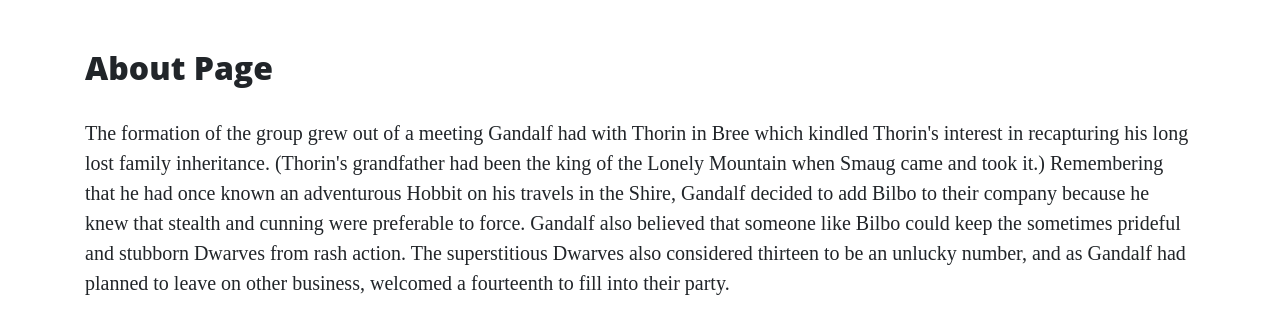
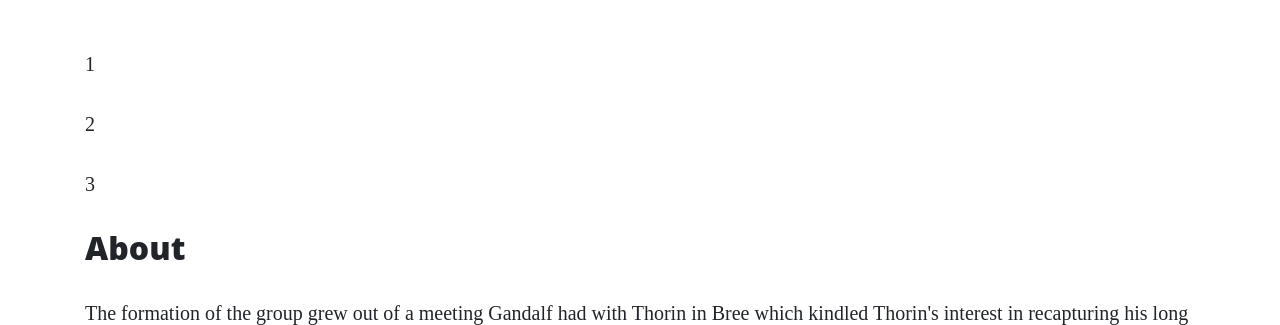
Before and after one commit to FruitbatM/core-python-ex, a Flask app: page /about in a window 1280 px wide. Shown: the part 629-954 px from the top of the page. Run offline with Flask 2, Linux system fonts and the light colour scheme; some libraries are stand-ins or nearby versions.

Commit message:
Add for loop inside HTML

```diff
--- a/run.py
+++ b/run.py
@@ -12,7 +12,7 @@ def index():
 
 @app.route("/about")
 def about():
-    return render_template("about.html", page_title="About")
+    return render_template("about.html", page_title="About", list_of_numbers=[1, 2, 3])
 
 
 @app.route("/contact")
--- a/templates/about.html
+++ b/templates/about.html
@@ -1,6 +1,11 @@
 {% extends "base.html" %}
 {% block content %}
-    <h2>About Page</h2>
+
+    {% for number in list_of_numbers %}
+        <p>{{ number }}</p>
+    {% endfor %}
+
+    <h2>{{ page_title }}</h2>
     <p>
         The formation of the group grew out of a meeting Gandalf had with Thorin in Bree which kindled Thorin's interest
         in recapturing his long lost family inheritance. (Thorin's grandfather had been the king of the Lonely Mountain
--- a/templates/careers.html
+++ b/templates/careers.html
@@ -1,4 +1,4 @@
 {% extends "base.html" %}
 {% block content %}
-    <h2>Come work with us!</h2>
+    <h2>{{ page_title }}</h2>
 {% endblock %}
--- a/templates/contact.html
+++ b/templates/contact.html
@@ -1,4 +1,4 @@
 {% extends "base.html" %}
 {% block content %}
-    <h2>Contact Us</h2>
+    <h2>{{ page_title }}</h2>
 {% endblock %}
```
